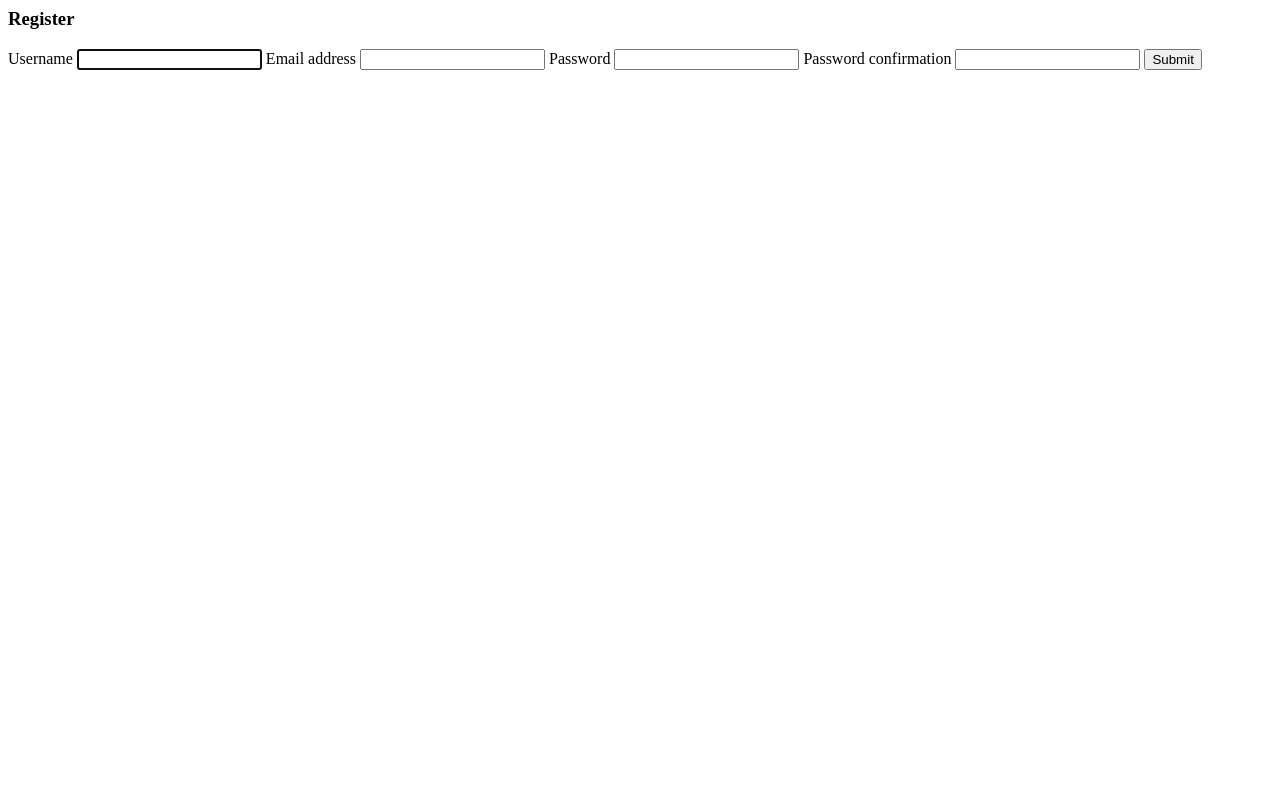
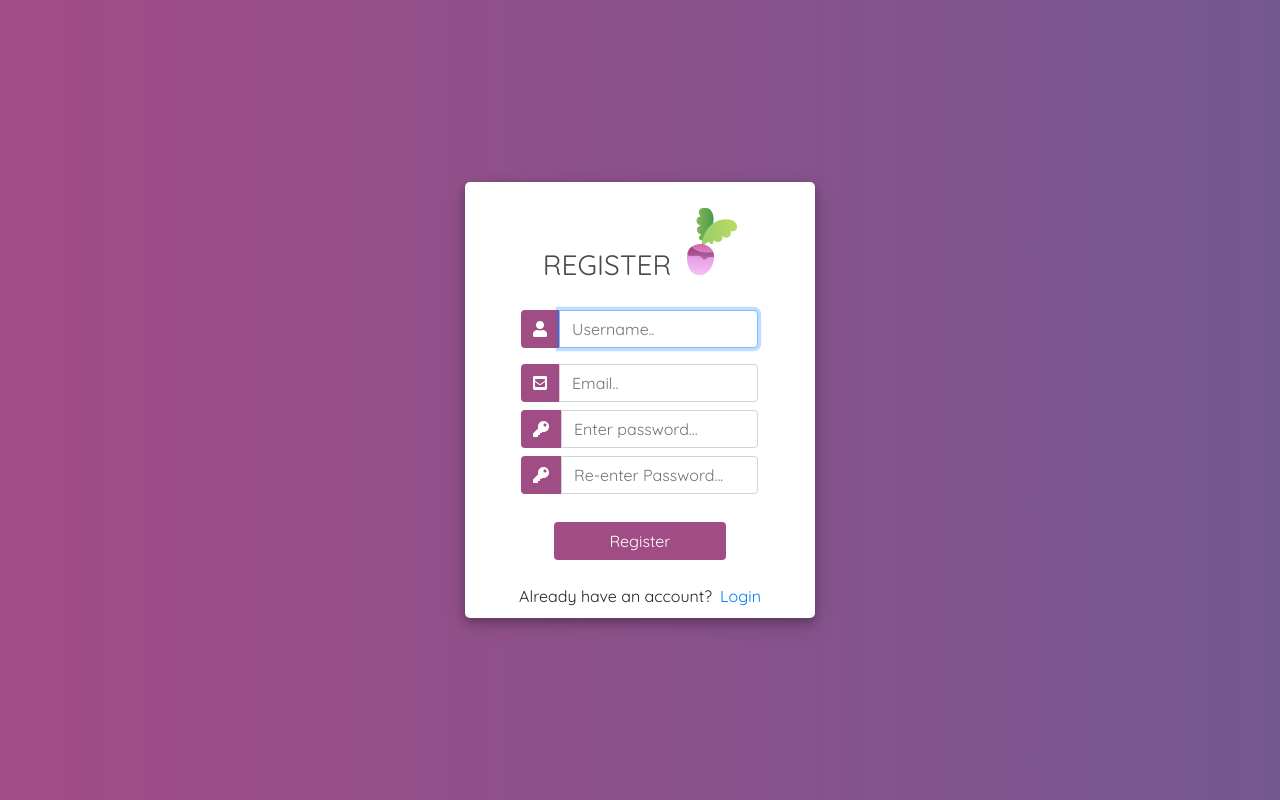
Before and after one commit to vandaadams/turniptracker, a Django app: page /register/ in a window 1280 px wide. Run offline with Django 3.2, Linux system fonts and the light colour scheme; some libraries are stand-ins or nearby versions.

Commit message:
added register form styling

```diff
--- a/trackerapp/templates/trackerapp/register.html
+++ b/trackerapp/templates/trackerapp/register.html
@@ -1,10 +1,150 @@
-<h3>Register</h3>
+<!DOCTYPE html>
+{% load static %}
+<html>
 
-<form class="" method="POST">
-  {% csrf_token %}
-  {% for field in form %}
-    {{field.label}}
-    {{field}}
-  {% endfor %}
-  <input type="submit" name="Create User">
-</form>
+<head>
+	<title>Login</title>
+	<link rel="stylesheet" href="https://stackpath.bootstrapcdn.com/bootstrap/4.1.3/css/bootstrap.min.css" integrity="sha384-MCw98/SFnGE8fJT3GXwEOngsV7Zt27NXFoaoApmYm81iuXoPkFOJwJ8ERdknLPMO" crossorigin="anonymous">
+	<script src="https://ajax.googleapis.com/ajax/libs/jquery/3.3.1/jquery.min.js"></script>
+  <link href="https://fonts.googleapis.com/css2?family=Quicksand:wght@400;600&display=swap" rel="stylesheet">
+	<link rel="stylesheet" href="https://use.fontawesome.com/releases/v5.6.1/css/all.css" integrity="sha384-gfdkjb5BdAXd+lj+gudLWI+BXq4IuLW5IT+brZEZsLFm++aCMlF1V92rMkPaX4PP" crossorigin="anonymous">
+
+	<style>
+		body,
+		html {
+			margin: 0;
+			padding: 0;
+			height: 100%;
+      font-family: 'Quicksand', sans-serif;
+			background: -webkit-linear-gradient(left, #A24C86, #755790); !important;
+		}
+    img {
+      max-width: 50px;
+      margin-left: 16px;
+      margin-top: 16px;
+    }
+    a:hover {
+      text-decoration: none;
+    }
+		.user_card {
+			width: 350px;
+			margin-top: auto;
+			margin-bottom: auto;
+			background: #fff;
+			position: relative;
+			display: flex;
+			justify-content: center;
+			flex-direction: column;
+			padding: 10px;
+			box-shadow: 0 4px 8px 0 rgba(0, 0, 0, 0.2), 0 6px 20px 0 rgba(0, 0, 0, 0.19);
+			-webkit-box-shadow: 0 4px 8px 0 rgba(0, 0, 0, 0.2), 0 6px 20px 0 rgba(0, 0, 0, 0.19);
+			-moz-box-shadow: 0 4px 8px 0 rgba(0, 0, 0, 0.2), 0 6px 20px 0 rgba(0, 0, 0, 0.19);
+			border-radius: 5px;
+
+		}
+
+		.form_container {
+			margin-top: 20px;
+		}
+
+		#form-title{
+			color: #4a4a4a;
+		}
+		.login_btn {
+      margin-top: 12px;
+			width: 100%;
+			background: #A14D85 !important;
+			color: white !important;
+		}
+		.login_btn:focus {
+			box-shadow: none !important;
+			outline: 0px !important;
+		}
+		.login_container {
+			padding: 0 2rem;
+		}
+		.input-group-text {
+			background: #A14D85 !important;
+			color: white !important;
+			border: 0 !important;
+			border-radius: 0.25rem 0 0 0.25rem !important;
+		}
+		.input_user,
+		.input_pass:focus {
+			box-shadow: none !important;
+			outline: 0px !important;
+		}
+
+	</style>
+
+</head>
+<body>
+	<div class="container h-100">
+		<div class="d-flex justify-content-center h-100">
+			<div class="user_card">
+				<div class="d-flex justify-content-center align-items-baseline">
+					<h3 id="form-title">REGISTER</h3>
+          <img src="{% static 'images/turnip.png' %}" alt="">
+				</div>
+				<div class="d-flex justify-content-center form_container">
+
+					<form method="POST" action="">
+            {% csrf_token %}
+						<div class="input-group mb-3">
+							<div class="input-group-append">
+								<span class="input-group-text"><i class="fas fa-user"></i></span>
+							</div>
+							{{form.username}}
+						</div>
+						<div class="input-group mb-2">
+							<div class="input-group-append">
+								<span class="input-group-text"><i class="fas fa-envelope-square"></i></span>
+							</div>
+							{{form.email}}
+						</div>
+						<div class="input-group mb-2">
+							<div class="input-group-append">
+								<span class="input-group-text"><i class="fas fa-key"></i></span>
+							</div>
+							{{form.password1}}
+						</div>
+						<div class="input-group mb-2">
+							<div class="input-group-append">
+								<span class="input-group-text"><i class="fas fa-key"></i></span>
+							</div>
+							{{form.password2}}
+						</div>
+
+				   		<div class="d-flex justify-content-center mt-3 login_container">
+				 			<input class="btn login_btn" type="submit" value="Register">
+				   		</div>
+					</form>
+				</div>
+
+				<div class="mt-4">
+					<div class="d-flex justify-content-center links">
+						Already have an account? <a href="{% url 'login' %}" class="ml-2">Login</a>
+					</div>
+				</div>
+			</div>
+		</div>
+	</div>
+	<script>
+						/* Because i didnt set placeholder values in forms.py they will be set here using vanilla Javascript
+		//We start indexing at one because CSRF_token is considered and input field
+		 */
+
+		//Query All input fields
+		var form_fields = document.getElementsByTagName('input')
+		form_fields[1].placeholder='Username..';
+		form_fields[2].placeholder='Email..';
+		form_fields[3].placeholder='Enter password...';
+		form_fields[4].placeholder='Re-enter Password...';
+
+
+		for (var field in form_fields){
+			form_fields[field].className += ' form-control'
+		}
+	</script>
+</body>
+</html>
```
